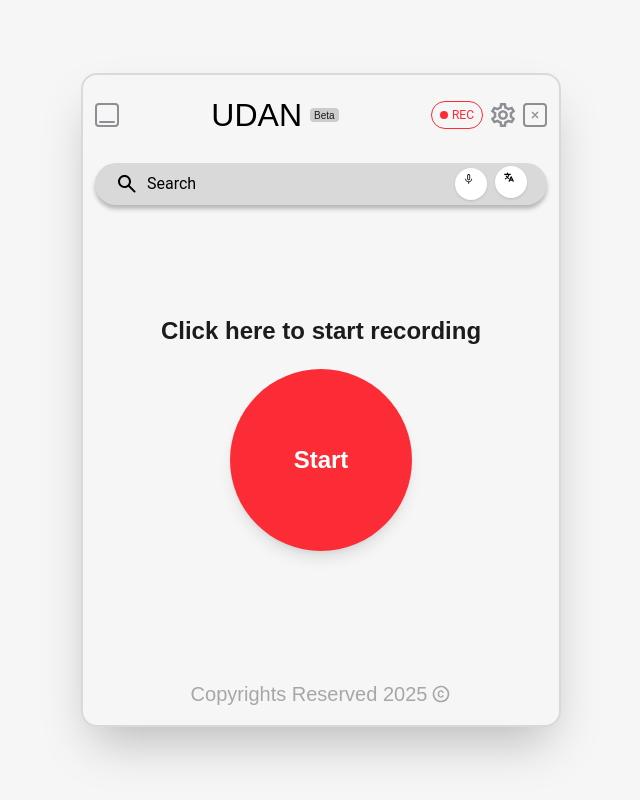
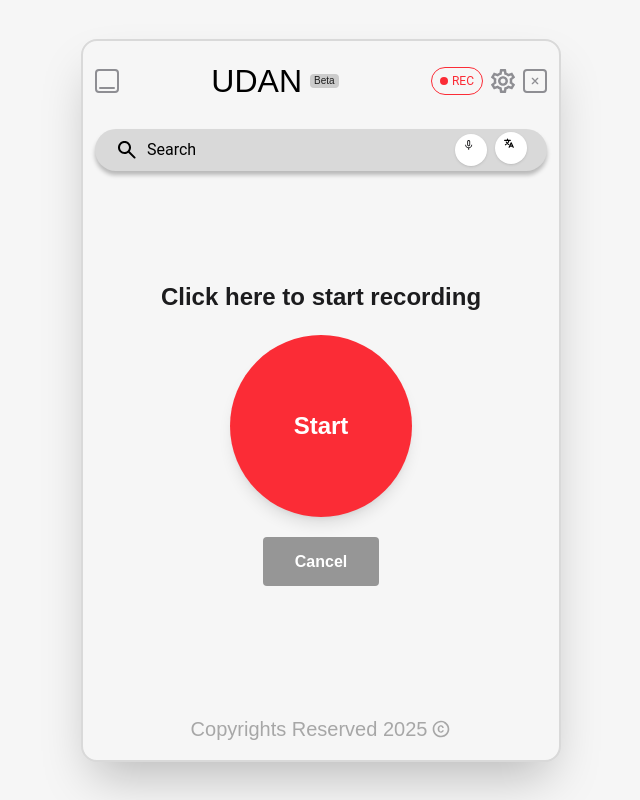
Before and after one commit to yureshwar/Figmadesigntoreact, a React (Vite) app: page / in a window 1280 px wide. Both pictures are taken after a click on the button "REC". Shown: the whole page, without its empty margins (319-959 px from the left). Built offline with nearby package versions, Linux system fonts and the light colour scheme.

Commit message:
Update files from Figma Make

```diff
--- a/src/components/HomePageUser.tsx
+++ b/src/components/HomePageUser.tsx
@@ -91,9 +91,9 @@ export default function HomePageUser() {
   return (
     <Layout onRecClick={handleRecClick}>
       {recordingState === 'idle' && <SearchResults />}
-      {recordingState === 'start' && <StartRecording onStart={handleStart} />}
+      {recordingState === 'start' && <StartRecording onStart={handleStart} onCancel={handleCancel} />}
       {recordingState === 'countdown' && <Countdown count={countdown} />}
-      {recordingState === 'recording' && <RecordingScreen onContainerClick={handleContainerClick} />}
+      {recordingState === 'recording' && <RecordingScreen onContainerClick={handleContainerClick} onCancel={handleCancel} />}
       {recordingState === 'stepEditor' && (
         <StepEditor
           onClose={handleCloseStepEditor}
--- a/src/components/RecordingScreen.tsx
+++ b/src/components/RecordingScreen.tsx
@@ -1,8 +1,9 @@
 interface RecordingScreenProps {
   onContainerClick: () => void;
+  onCancel: () => void;
 }
 
-export function RecordingScreen({ onContainerClick }: RecordingScreenProps) {
+export function RecordingScreen({ onContainerClick, onCancel }: RecordingScreenProps) {
   return (
     <div className="content-stretch flex flex-col gap-[20px] items-start w-full" data-name="Body Content">
       {/* Recording Started Header */}
@@ -28,6 +29,18 @@ export function RecordingScreen({ onContainerClick }: RecordingScreenProps) {
           <p className="leading-[normal]">Navigate and click through the website to see the steps here</p>
         </div>
       </button>
+
+      {/* Cancel Button */}
+      <div className="w-full flex justify-center">
+        <button
+          onClick={onCancel}
+          className="bg-[#969696] rounded-[4px] px-8 py-3 hover:bg-[#808080] transition-colors"
+        >
+          <span className="font-['Raleway',sans-serif] font-semibold text-[16px] text-white">
+            Cancel Recording
+          </span>
+        </button>
+      </div>
     </div>
   );
 }
--- a/src/components/StartRecording.tsx
+++ b/src/components/StartRecording.tsx
@@ -1,8 +1,9 @@
 interface StartRecordingProps {
   onStart: () => void;
+  onCancel: () => void;
 }
 
-export function StartRecording({ onStart }: StartRecordingProps) {
+export function StartRecording({ onStart, onCancel }: StartRecordingProps) {
   return (
     <div className="flex flex-col items-center justify-center gap-5 py-20">
       <p className="font-['Raleway',sans-serif] font-semibold text-[24px] text-[#1c1c1e] text-center">
@@ -17,6 +18,15 @@ export function StartRecording({ onStart }: StartRecordingProps) {
           Start
         </span>
       </button>
+
+      <button
+        onClick={onCancel}
+        className="bg-[#969696] rounded-[4px] px-8 py-3 hover:bg-[#808080] transition-colors"
+      >
+        <span className="font-['Raleway',sans-serif] font-semibold text-[16px] text-white">
+          Cancel
+        </span>
+      </button>
     </div>
   );
 }
--- a/src/index.css
+++ b/src/index.css
@@ -1410,6 +1410,10 @@
     padding-inline: calc(var(--spacing) * 6);
   }
 
+  .px-8 {
+    padding-inline: calc(var(--spacing) * 8);
+  }
+
   .px-\[10px\] {
     padding-inline: 10px;
   }
@@ -1734,6 +1738,12 @@
 
   .placeholder\:text-black::placeholder {
     color: var(--color-black);
+  }
+
+  @media (hover: hover) {
+    .hover\:bg-\[\#808080\]:hover {
+      background-color: gray;
+    }
   }
 
   @media (hover: hover) {
```
